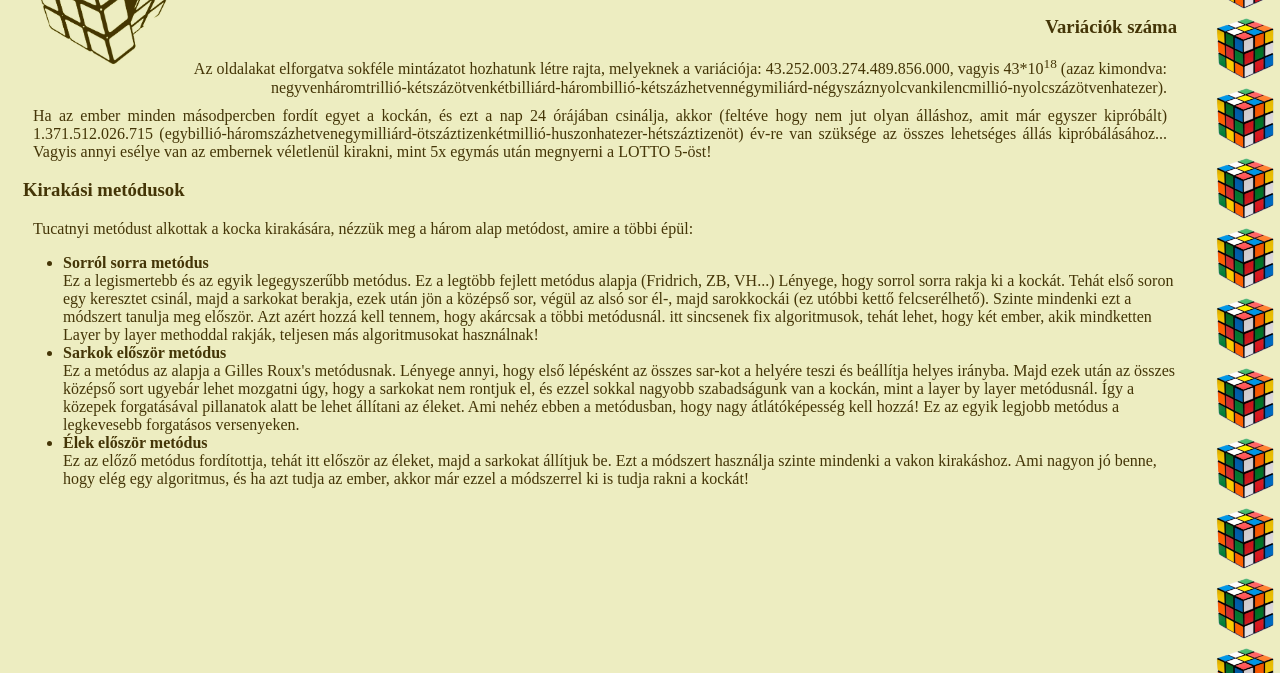
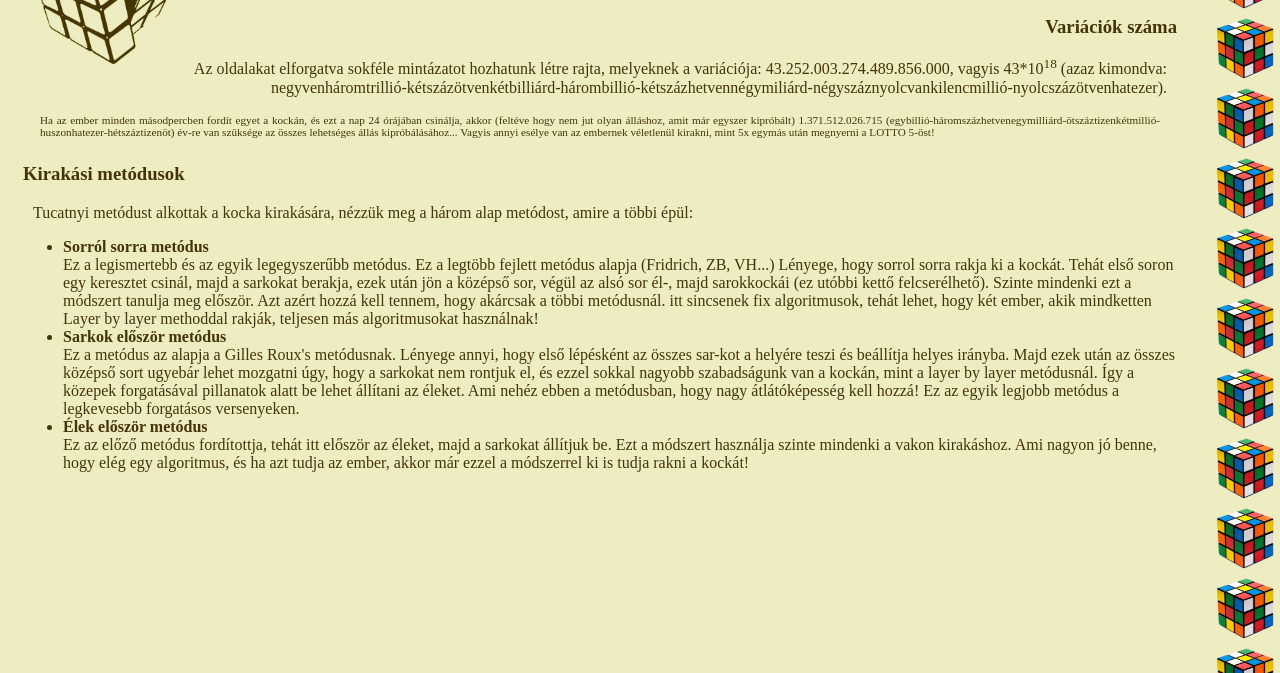
Before and after one commit to kovagoadi/rubik_kocka, a plain HTML site: page index.html in a window 1280 px wide. Shown: the part 127-800 px from the top of the page. Drawn offline with Linux system fonts and the light colour scheme.

Commit message:
14. feladat

```diff
--- a/index.html
+++ b/index.html
@@ -13,7 +13,7 @@
 
         <p class="jobbra">Az oldalakat elforgatva sokféle mintázatot hozhatunk létre rajta, melyeknek a variációja: 43.252.003.274.489.856.000, vagyis 43*10<sup>18</sup> (azaz kimondva: negyvenháromtrillió-kétszázötvenkétbilliárd-hárombillió-kétszázhetvennégymiliárd-négyszáznyolcvankilencmillió-nyolcszázötvenhatezer). </p>
 
-        <p>Ha az ember minden másodpercben fordít egyet a kockán, és ezt a nap 24 órájában csinálja, akkor (feltéve hogy nem jut olyan álláshoz, amit már egyszer kipróbált) 1.371.512.026.715 (egybillió-háromszázhetvenegymilliárd-ötszáztizenkétmillió-huszonhatezer-hétszáztizenöt) év-re van szüksége az összes lehetséges állás kipróbálásához... Vagyis annyi esélye van az embernek véletlenül kirakni, mint 5x egymás után megnyerni a LOTTO 5-öst! </p>
+        <p class="erdekesseg">Ha az ember minden másodpercben fordít egyet a kockán, és ezt a nap 24 órájában csinálja, akkor (feltéve hogy nem jut olyan álláshoz, amit már egyszer kipróbált) 1.371.512.026.715 (egybillió-háromszázhetvenegymilliárd-ötszáztizenkétmillió-huszonhatezer-hétszáztizenöt) év-re van szüksége az összes lehetséges állás kipróbálásához... Vagyis annyi esélye van az embernek véletlenül kirakni, mint 5x egymás után megnyerni a LOTTO 5-öst! </p>
 
         <h3>Kirakási metódusok</h3>
 
```
